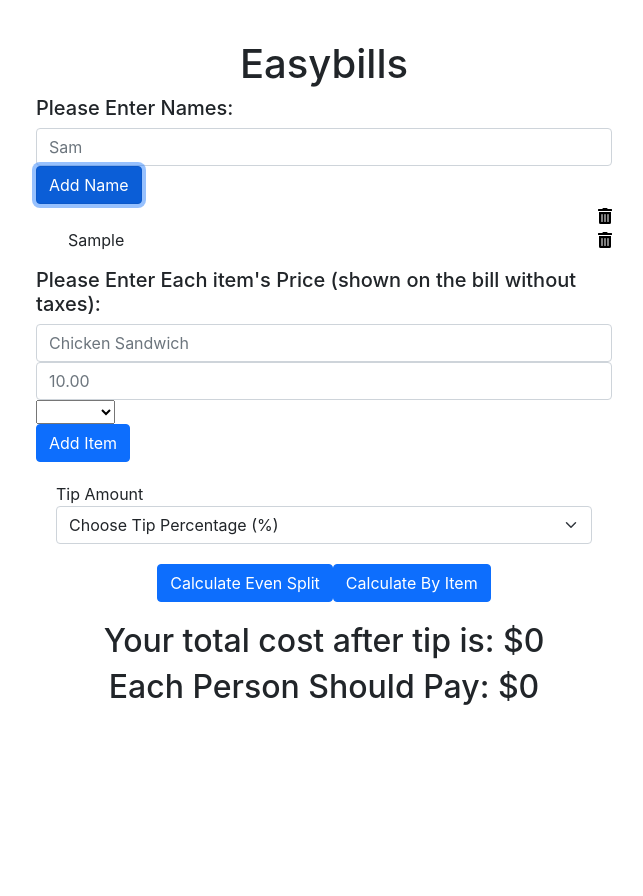
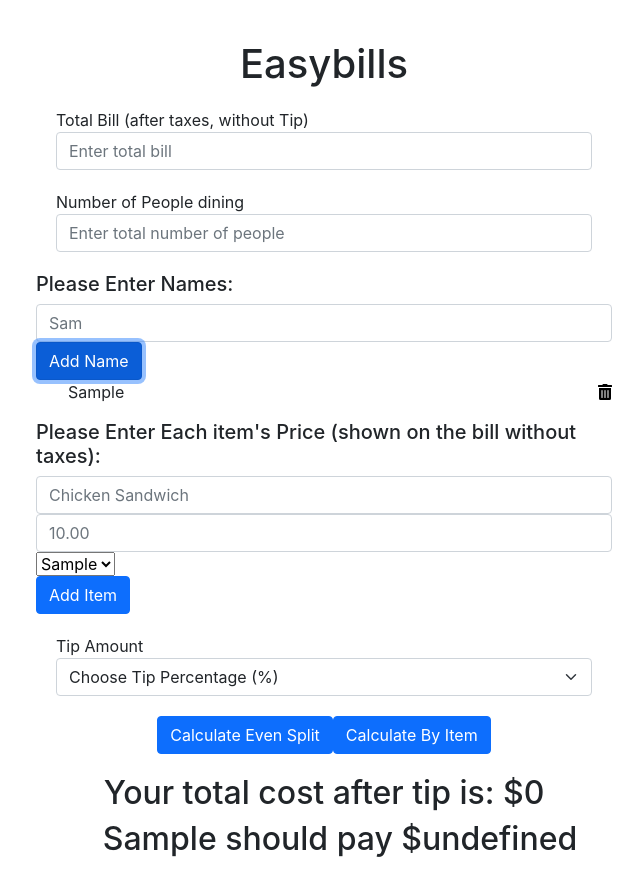
Before and after one commit to 397-f21/easybills, a React (Create React App) app: page / in a window 1280 px wide. Both pictures are taken after typing "Sample" into the empty fields and a click on the button "Add Name". Shown: the top 896 px of the page, without its empty margins (316-959 px from the left). Before the commit the page ends 800 px from the top, so only its background shows below. Built offline with nearby package versions, Linux system fonts and the light colour scheme.

Commit message:
individual price shown undefined, bug to fixed

```diff
--- a/src/App.js
+++ b/src/App.js
@@ -1,24 +1,11 @@
 import './App.css';
 import React, { useState } from 'react';
-import Typography from '@mui/material/Typography';
-import Pagination from '@mui/material/Pagination';
+
 import Stack from '@mui/material/Stack';
 import NameInput from './components/NameInput';
 import ItemInput from './components/ItemInput';
+import { queryAllByDisplayValue } from '@testing-library/dom';
 
-
-// const total_amount = 100;
-// const people_amount = 3;
-// const dish1 = 25;
-// const dish2 = 50;
-// const dish3 = 25;
-
-// const tip = total_amount * 0.20;
-// const user1 = dish1 / total_amount * tip + dish1;
-
-// your share = (total+tip) / menu total * what you ordered
-let result = "Test result";
-let total;
 
 function App() {
   const [totalBill, setTotalBill] = useState(0);
@@ -26,37 +13,37 @@ function App() {
   const [totalwtip, setTotalwTip] = useState(0);
   const [evenResult, setEvenResult] = useState(0);
   const [tip, setTip] = useState(0);
-  const [page, setPage] = useState(1);
+  //const [page, setPage] = useState(1);
 
-  const [names, setNames] = useState([' ']);
+  const [names, setNames] = useState([]);
   const [items, setItems] = useState([]);
   const [buttonPressed, setButtonPressed] = useState(false);
 
-  let dictionary = {};
+  let total;
+  let result;
+  // const makeDictionary = (dictionary, items) => {
+  //   items.map(item => {
+  //     dictionary[item.owner] += parseInt(item.price);
+  //   })
+  // };
 
-  const makeDictionary = (dictionary, items) => {
-    items.map(item => {
-      dictionary[item.owner] += parseInt(item.price);
-    })
-  };
+  // makeDictionary(dictionary, items);
+  // console.log("dictionary", dictionary);
 
-  makeDictionary(dictionary, items);
-  console.log("dictionary", dictionary);
-
-  const handleChange = (event, value) => {
-    setPage(value);
-  };
+  // const handleChange = (event, value) => {
+  //   setPage(value);
+  // };
 
   // const [inputList, setInputList] = useState([]);
   // const onAddBtnClick = event => {
   //   setInputList(inputList.concat(<AddRow key={inputList.length} />));
   // };
 
-  const AddRow = () => {
-    return (
-      <input type="text" className="form-control" id="individual" onChange={(e) => changeTotalBill(e)} />
-    )
-  }
+  // const AddRow = () => {
+  //   return (
+  //     <input type="text" className="form-control" id="individual" onChange={(e) => changeTotalBill(e)} />
+  //   )
+  // }
 
   const changeTotalBill = (e) => {
     setTotalBill(e.target.value);
@@ -68,46 +55,37 @@ function App() {
 
   const calculateTotal = () => {
     total = (totalBill * (1 + tip)).toFixed(2);
-    result = (total / numPeople).toFixed(2);
     setTotalwTip(total);
-    setEvenResult(result);
-
-    // set totals split by items ordered
-
-    console.log("names: " + names);
-    for (let i = 0; i < items.length; i++){
-      console.log(items[i]["name"]);
-      console.log(items[i]["price"]);
-    }
-
   }
 
   const handleTipChange = (e) => {
     setTip(e.target.value);
   }
 
+  const calculateEven = () => {
+    result = (total / numPeople).toFixed(2);
+    setEvenResult(result);
+  }
+
+//let numPeople;
+let dictionary = {};
   const calculateByItem = (items) => {
-    console.log("calculating by item");
-    let dictionary = {}
-    let total = 0;
-
-    for (let i = 0; i < items.length; i++){
+    let totalwotax =0;
+    for (let i = 0; i < items.length; i++) {
       let person = items[i].owner;
-      total += parseFloat(items[i].price);
+      totalwotax += parseFloat(items[i].price);
       if (!(person in dictionary)) {
         dictionary[person] = parseFloat(items[i].price);
       } else {
         dictionary[person] += parseFloat(items[i].price);
       }
     }
-    let totalTip = total * tip;
-    console.log("total tip " + totalTip);
 
-    // go through dictionary and add tip for each person that's proportional to what they ate
-    console.log("here");
-    console.log("alex: " + dictionary["alex"]);
-    console.log("brian: " + dictionary["brian"]);
-
+    for (const key in dictionary) {
+      dictionary[key] = (dictionary[key]/totalwotax*total).toFixed(2);
+    }
+    //numPeople = Object.keys(dictionary).length;
+    console.log(dictionary)
   }
 
   return (
@@ -117,19 +95,18 @@ function App() {
           <h1>Easybills</h1>
         </div>
 
-        {/* <div className="form-group">
-          <label for="numPeople">Number of People</label>
+        <div className="form-group">
+          <label for="billAmt">Total Bill (after taxes, without Tip)</label>
+          <input type="text" class="form-control" id="billAmt" placeholder="Enter total bill" onChange={(e) => changeTotalBill(e)}></input>
+        </div>
+
+        <div className="form-group">
+          <label for="numPeople">Number of People dining</label>
           <input type="text" class="form-control" id="numPeople" placeholder="Enter total number of people" onChange={(e) => changeNumPeople(e)}></input>
-        </div> */}
+        </div>
         <NameInput names={names} setNames={setNames} buttonPressed={buttonPressed}/>
 
         <ItemInput names={names} items={items} setItems={setItems} buttonPressed={buttonPressed}/>
-
-        {/* <div className="form-group">
-          <label for="billAmt">Total Bill (after taxes, without Tip)</label>
-          <input type="text" class="form-control" id="billAmt" placeholder="Enter total bill" onChange={(e) => changeTotalBill(e)}></input>
-          <small id="emailHelp" class="form-text text-muted">For splitting evenly, enter the total bill including tip.</small>
-        </div> */}
 
         <div className="form-group">
           <label>Tip Amount</label>
@@ -157,12 +134,21 @@ function App() {
 
         </Stack>
         <div className="center">
-          <button className="btn btn-primary" onClick={calculateTotal}>Calculate Even Split</button>
-          <button className="btn btn-primary" onClick={calculateByItem(items)}>Calculate By Item</button>
+          <button className="btn btn-primary" onClick={() => {calculateTotal(); calculateEven()}}>Calculate Even Split</button>
+          <button className="btn btn-primary" onClick={() => {calculateTotal(); calculateByItem(items)}}>Calculate By Item</button>
         </div>
         <div className="form-group center">
           <h2>Your total cost after tip is: {`$${totalwtip}`}</h2>
-          <h2>Each Person Should Pay: {`$${evenResult}`}</h2>
+
+          <ul>
+           {names.map(value => (
+
+               <h2>{value} should pay {`$${dictionary[value]}`}</h2>
+             ))}
+         </ul>
+
+
+
         </div>
       </div>
     </div>
@@ -170,14 +156,3 @@ function App() {
 }
 
 export default App;
-
-
-// dictionary for dishes and prices
-// chicken: 20
-
-// dictionary for dishes and people
-// chicken: [alex, brian] $20 --> +10
-// steak: [yufei]
-
-// dictionary for people and totals
-//alex: 10
```
